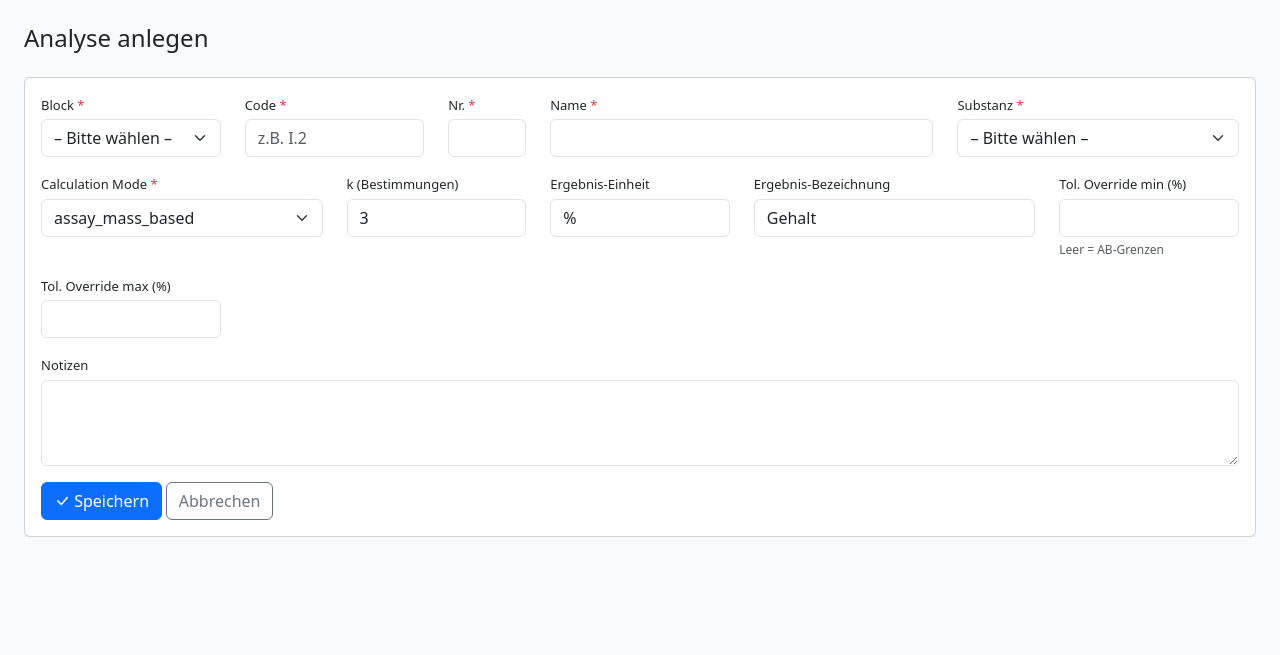
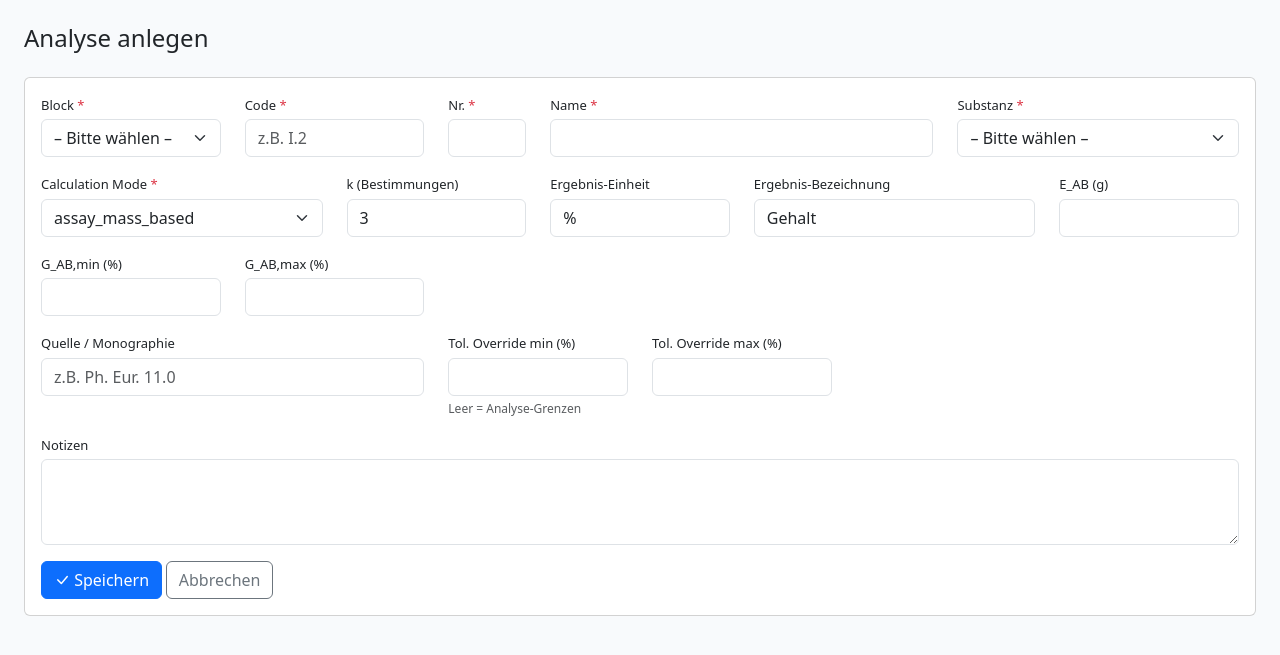
Before and after one commit to MicheleBonus/quanti-lims-demo, a Flask app: page /admin/analyses/new in a window 1280 px wide. Shown: the part 57-712 px from the top of the page. Run offline with Flask 3, Linux system fonts and the light colour scheme; some libraries are stand-ins or nearby versions.

Commit message:
Move AB reference fields to analysis level

```diff
--- a/app.py
+++ b/app.py
@@ -163,9 +163,6 @@ def register_routes(app):
             item.name = request.form["name"]
             item.formula = request.form.get("formula") or None
             item.molar_mass_gmol = _float(request.form.get("molar_mass_gmol"))
-            item.e_ab_g = _float(request.form.get("e_ab_g"))
-            item.g_ab_min_pct = _float(request.form.get("g_ab_min_pct"))
-            item.g_ab_max_pct = _float(request.form.get("g_ab_max_pct"))
             item.notes = request.form.get("notes") or None
             duplicate = Substance.query.filter(
                 Substance.name == item.name,
@@ -266,6 +263,10 @@ def register_routes(app):
             item.result_unit = request.form.get("result_unit", "%")
             item.result_label = request.form.get("result_label", "Gehalt")
             item.calculation_mode = request.form.get("calculation_mode", MODE_ASSAY_MASS_BASED)
+            item.e_ab_g = _float(request.form.get("e_ab_g"))
+            item.g_ab_min_pct = _float(request.form.get("g_ab_min_pct"))
+            item.g_ab_max_pct = _float(request.form.get("g_ab_max_pct"))
+            item.source_reference = request.form.get("source_reference") or None
             item.tolerance_override_min_pct = _float(request.form.get("tolerance_override_min_pct"))
             item.tolerance_override_max_pct = _float(request.form.get("tolerance_override_max_pct"))
             item.notes = request.form.get("notes") or None
--- a/init_db.py
+++ b/init_db.py
@@ -73,6 +73,9 @@ def seed_database():
             block=blocks[blk], code=code, ordinal=ordinal, name=name,
             substance=substances[sub_name], k_determinations=k,
             result_unit=unit, result_label=label, calculation_mode=mode,
+            e_ab_g=substances[sub_name].e_ab_g,
+            g_ab_min_pct=substances[sub_name].g_ab_min_pct,
+            g_ab_max_pct=substances[sub_name].g_ab_max_pct,
             tolerance_override_min_pct=tmin, tolerance_override_max_pct=tmax,
         )
         db.session.add(a)
--- a/models.py
+++ b/models.py
@@ -156,6 +156,10 @@ class Analysis(db.Model):
     result_unit = db.Column(db.String(20), nullable=False, default="%")
     result_label = db.Column(db.String(50), nullable=False, default="Gehalt")
     calculation_mode = db.Column(db.String(50), nullable=False, default=MODE_ASSAY_MASS_BASED)
+    e_ab_g = db.Column(db.Float)
+    g_ab_min_pct = db.Column(db.Float)
+    g_ab_max_pct = db.Column(db.Float)
+    source_reference = db.Column(db.String(255))
     tolerance_override_min_pct = db.Column(db.Float)
     tolerance_override_max_pct = db.Column(db.Float)
     notes = db.Column(db.Text)
@@ -169,6 +173,8 @@ class Analysis(db.Model):
     def tol_min(self) -> float | None:
         if self.tolerance_override_min_pct is not None:
             return self.tolerance_override_min_pct
+        if self.g_ab_min_pct is not None:
+            return self.g_ab_min_pct
         if self.substance and self.substance.g_ab_min_pct is not None:
             return self.substance.g_ab_min_pct
         return None
@@ -177,6 +183,8 @@ class Analysis(db.Model):
     def tol_max(self) -> float | None:
         if self.tolerance_override_max_pct is not None:
             return self.tolerance_override_max_pct
+        if self.g_ab_max_pct is not None:
+            return self.g_ab_max_pct
         if self.substance and self.substance.g_ab_max_pct is not None:
             return self.substance.g_ab_max_pct
         return None
--- a/templates/admin/analysis_form.html
+++ b/templates/admin/analysis_form.html
@@ -18,7 +18,13 @@
     <div class="col-md-2">{{ field("k_determinations", "k (Bestimmungen)", item.k_determinations or 3, type="number") }}</div>
     <div class="col-md-2">{{ field("result_unit", "Ergebnis-Einheit", item.result_unit or '%') }}</div>
     <div class="col-md-3">{{ field("result_label", "Ergebnis-Bezeichnung", item.result_label or 'Gehalt') }}</div>
-    <div class="col-md-2">{{ field("tolerance_override_min_pct", "Tol. Override min (%)", item.tolerance_override_min_pct, type="number", step="0.1", help="Leer = AB-Grenzen") }}</div>
+    <div class="col-md-2">{{ field("e_ab_g", "E_AB (g)", item.e_ab_g, type="number", step="0.001") }}</div>
+    <div class="col-md-2">{{ field("g_ab_min_pct", "G_AB,min (%)", item.g_ab_min_pct, type="number", step="0.1") }}</div>
+    <div class="col-md-2">{{ field("g_ab_max_pct", "G_AB,max (%)", item.g_ab_max_pct, type="number", step="0.1") }}</div>
+  </div>
+  <div class="row">
+    <div class="col-md-4">{{ field("source_reference", "Quelle / Monographie", item.source_reference, placeholder="z.B. Ph. Eur. 11.0") }}</div>
+    <div class="col-md-2">{{ field("tolerance_override_min_pct", "Tol. Override min (%)", item.tolerance_override_min_pct, type="number", step="0.1", help="Leer = Analyse-Grenzen") }}</div>
     <div class="col-md-2">{{ field("tolerance_override_max_pct", "Tol. Override max (%)", item.tolerance_override_max_pct, type="number", step="0.1") }}</div>
   </div>
   {{ textarea("notes", "Notizen", item.notes) }}
--- a/templates/admin/substance_form.html
+++ b/templates/admin/substance_form.html
@@ -11,11 +11,6 @@
     <div class="col-md-3">{{ field("formula", "Summenformel", item.formula) }}</div>
     <div class="col-md-3">{{ field("molar_mass_gmol", "Molare Masse (g/mol)", item.molar_mass_gmol, type="number", step="0.01") }}</div>
   </div>
-  <div class="row">
-    <div class="col-md-4">{{ field("e_ab_g", "E_AB – Einwaage pro Ansatz (g)", item.e_ab_g, type="number", step="0.001") }}</div>
-    <div class="col-md-4">{{ field("g_ab_min_pct", "G_AB,min – Sollgehalt min (%)", item.g_ab_min_pct, type="number", step="0.1") }}</div>
-    <div class="col-md-4">{{ field("g_ab_max_pct", "G_AB,max – Sollgehalt max (%)", item.g_ab_max_pct, type="number", step="0.1") }}</div>
-  </div>
   {{ textarea("notes", "Notizen", item.notes) }}
   <button type="submit" class="btn btn-primary"><i class="bi bi-check-lg"></i> Speichern</button>
   <a href="{{ url_for('admin_substances') }}" class="btn btn-outline-secondary">Abbrechen</a>
--- a/templates/admin/substances.html
+++ b/templates/admin/substances.html
@@ -6,16 +6,13 @@
 <div class="card">
 <div class="table-responsive">
 <table class="table table-sm table-hover mb-0 align-middle">
-<thead class="table-light"><tr><th>Name</th><th>Formel</th><th>M (g/mol)</th><th>E_AB (g)</th><th>G_AB,min (%)</th><th>G_AB,max (%)</th><th></th></tr></thead>
+<thead class="table-light"><tr><th>Name</th><th>Formel</th><th>M (g/mol)</th><th></th></tr></thead>
 <tbody>
 {% for s in items %}
 <tr>
   <td><a href="{{ url_for('admin_substance_form', id=s.id) }}">{{ s.name }}</a></td>
   <td class="text-body-secondary">{{ s.formula or '–' }}</td>
   <td>{{ s.molar_mass_gmol|fmt(2) }}</td>
-  <td>{{ s.e_ab_g|fmt(3) }}</td>
-  <td>{{ s.g_ab_min_pct|fmt(1) }}</td>
-  <td>{{ s.g_ab_max_pct|fmt(1) }}</td>
   <td>{{ delete_btn(url_for('admin_substance_delete', id=s.id)) }}</td>
 </tr>
 {% endfor %}
```
Also changed, not shown: migrations/20260316_analysis_reference_fields.sql (added).
